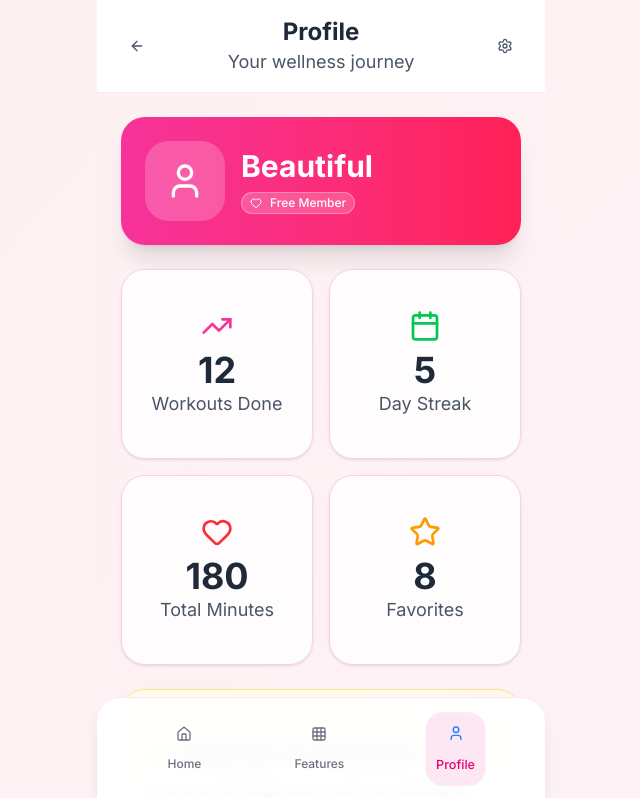
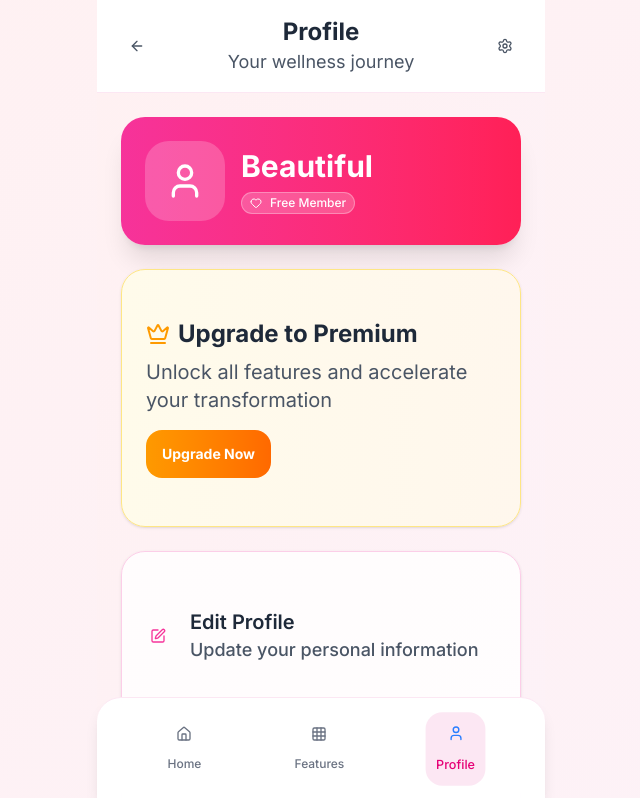
Before and after one commit to Dolceresetapp/Dolce-Reset-App, a Next.js app: page /profile in a window 1280 px wide. Shown: the top 798 px of the page, without its empty margins (319-959 px from the left). Built offline with nearby package versions, Linux system fonts and the light colour scheme; no server answers.

Commit message:
STATS removed

```diff
--- a/app/profile/page.tsx
+++ b/app/profile/page.tsx
@@ -95,7 +95,7 @@ export default function ProfilePage() {
         </div>
 
         {/* Stats Grid */}
-        <div className="grid grid-cols-2 gap-4 mb-6">
+        {/* <div className="grid grid-cols-2 gap-4 mb-6">
           <Card className="bg-white/80 border-pink-200 animate-slide-up rounded-3xl">
             <CardContent className="p-4 text-center">
               <TrendingUp className="w-8 h-8 text-pink-500 mx-auto mb-2" />
@@ -127,7 +127,7 @@ export default function ProfilePage() {
               <p className="senior-text-sm text-gray-600">Favorites</p>
             </CardContent>
           </Card>
-        </div>
+        </div> */}
 
         {/* Upgrade Section for Free Users */}
         {!isPremium && (
```
